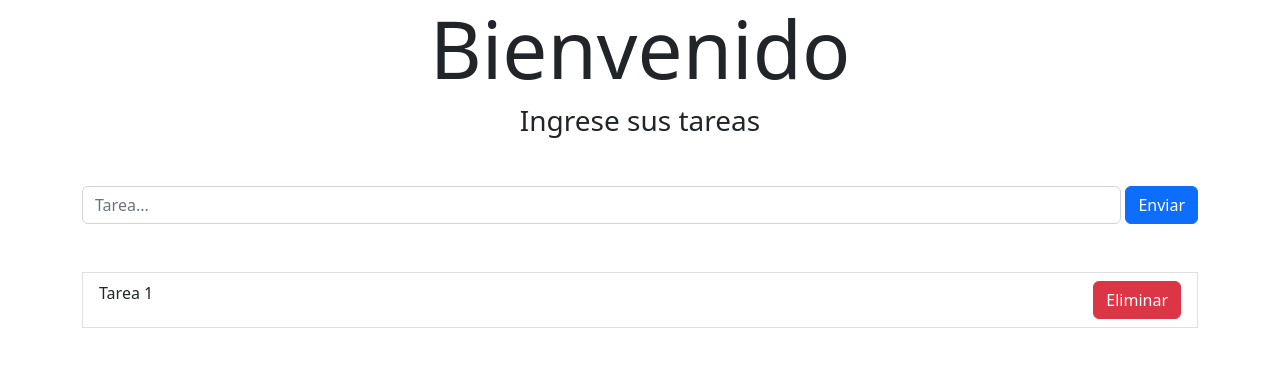
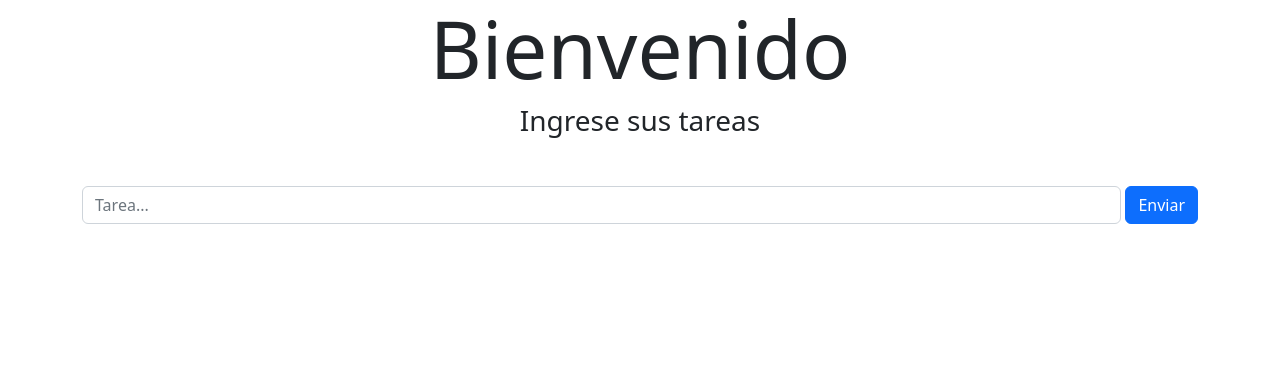
Before and after one commit to JuanMeni/ejercicio4-react, a React (Create React App) app: page / in a window 1280 px wide. Shown: the top 366 px of the page. Built offline with nearby package versions, Linux system fonts and the light colour scheme.

Commit message:
se agrego que se pueda dibujar la lista con las tareas almacenadas en el arreglo

```diff
--- a/src/components/Formulario.jsx
+++ b/src/components/Formulario.jsx
@@ -26,7 +26,7 @@ const Formulario = () => {
       </Button>
       </Form.Group>
     </Form>
-    <ListaTarea arregloTareas={arregloTarea}></ListaTarea>
+    <ListaTarea arregloTarea={arregloTarea}></ListaTarea>
     </div>
   );
 };
--- a/src/components/ItemTarea.jsx
+++ b/src/components/ItemTarea.jsx
@@ -1,10 +1,10 @@
 import React from 'react';
 import { ListGroup, Button } from 'react-bootstrap';
 
-const ItemTarea = () => {
+const ItemTarea = (props) => {
     return (
         <div>
-            <ListGroup.Item className='d-flex justify-content-between'>Tarea 1
+            <ListGroup.Item className='d-flex justify-content-between'>{props.tareaCargada}
                 <Button variant='danger'>Eliminar</Button>
             </ListGroup.Item>
         </div>
--- a/src/components/ListaTarea.jsx
+++ b/src/components/ListaTarea.jsx
@@ -6,7 +6,9 @@ const ListaTarea = (props) => {
   return (
     <div>
       <ListGroup>
-        <ItemTarea></ItemTarea>
+        {
+            props.arregloTarea.map((item, posicion)=><ItemTarea key={posicion} tareaCargada={item}></ItemTarea>)
+        }
       </ListGroup>
     </div>
   );
```
